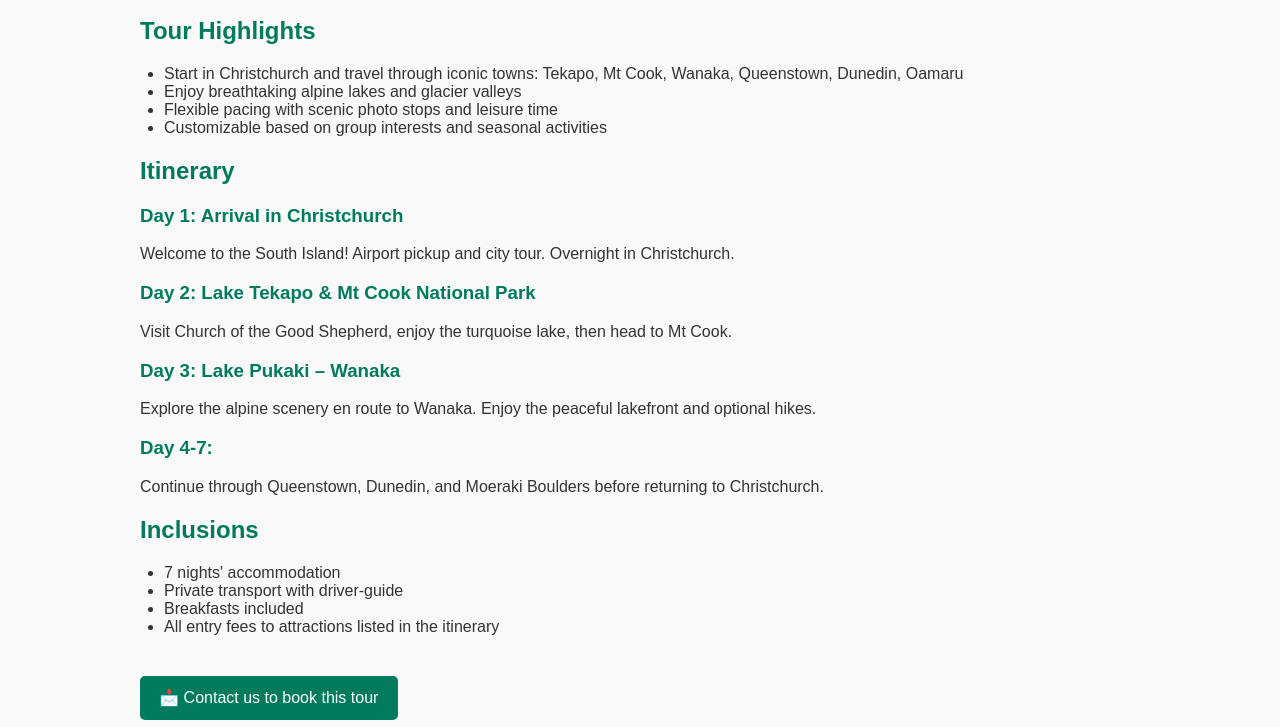
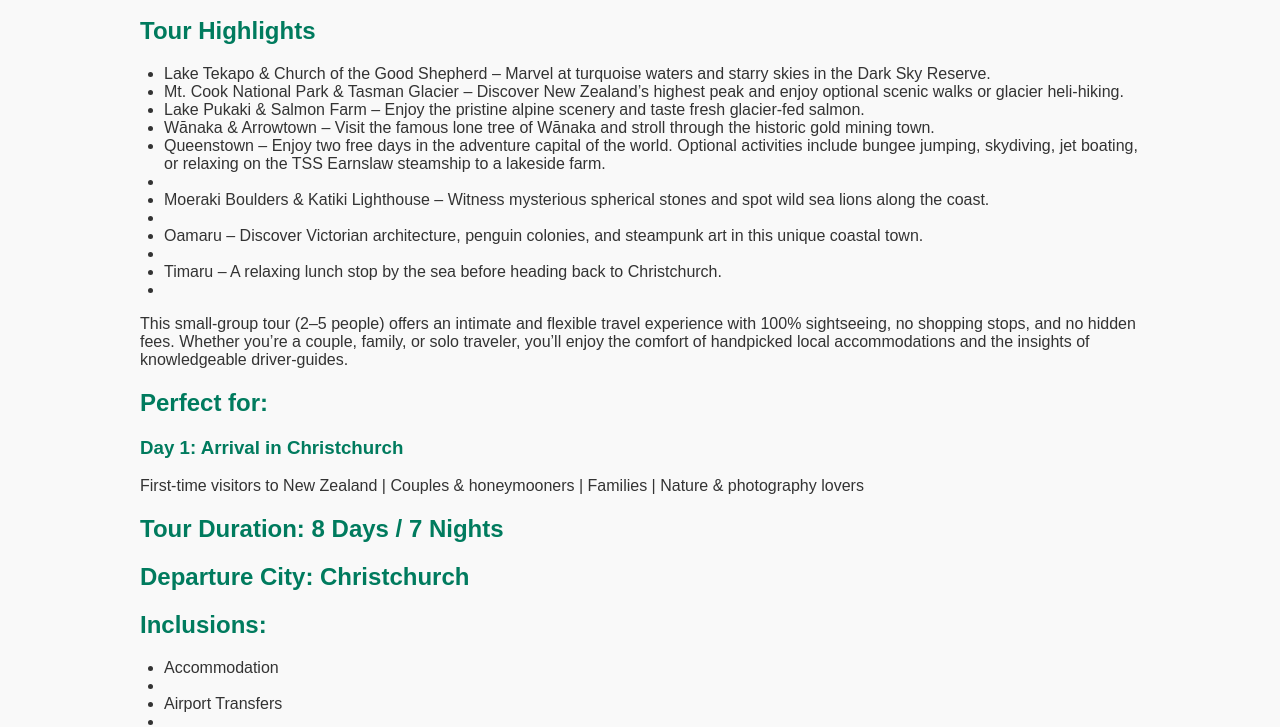
Before and after one commit to KiwiSeasonsTravelAgencyLimited/KiwiSeasonsTravelAgencyLimited.github.io, a plain HTML site: page south-island-8days.html in a window 1280 px wide. Shown: the part 252-979 px from the top of the page. Drawn offline with Linux system fonts and the light colour scheme.

Commit message:
Update south-island-8days.html content

```diff
--- a/south-island-8days.html
+++ b/south-island-8days.html
@@ -144,32 +144,32 @@
 
     <h2>Tour Highlights</h2>
     <ul>
-      <li>Start in Christchurch and travel through iconic towns: Tekapo, Mt Cook, Wanaka, Queenstown, Dunedin, Oamaru</li>
-      <li>Enjoy breathtaking alpine lakes and glacier valleys</li>
-      <li>Flexible pacing with scenic photo stops and leisure time</li>
-      <li>Customizable based on group interests and seasonal activities</li>
+      <li>Lake Tekapo & Church of the Good Shepherd – Marvel at turquoise waters and starry skies in the Dark Sky Reserve.</li>
+      <li>Mt. Cook National Park & Tasman Glacier – Discover New Zealand’s highest peak and enjoy optional scenic walks or glacier heli-hiking.</li>
+      <li>Lake Pukaki & Salmon Farm – Enjoy the pristine alpine scenery and taste fresh glacier-fed salmon.</li>
+      <li>Wānaka & Arrowtown – Visit the famous lone tree of Wānaka and stroll through the historic gold mining town.</li>
+      <li>Queenstown – Enjoy two free days in the adventure capital of the world. Optional activities include bungee jumping, skydiving, jet boating, or relaxing on the TSS Earnslaw steamship to a lakeside farm.<li>
+      <li>Moeraki Boulders & Katiki Lighthouse – Witness mysterious spherical stones and spot wild sea lions along the coast.<li>
+      <li>Oamaru – Discover Victorian architecture, penguin colonies, and steampunk art in this unique coastal town.<li>
+      <li>Timaru – A relaxing lunch stop by the sea before heading back to Christchurch.<li>
     </ul>
+    <p>This small-group tour (2–5 people) offers an intimate and flexible travel experience with 100% sightseeing, no shopping stops, and no hidden fees. Whether you’re a couple, family, or solo traveler, you’ll enjoy the comfort of handpicked local accommodations and the insights of knowledgeable driver-guides.</p>
 
-    <h2>Itinerary</h2>
+    <h2>Perfect for:</h2>
     <h3>Day 1: Arrival in Christchurch</h3>
-    <p>Welcome to the South Island! Airport pickup and city tour. Overnight in Christchurch.</p>
+    <p>First-time visitors to New Zealand | Couples & honeymooners | Families | Nature & photography lovers</p>
 
-    <h3>Day 2: Lake Tekapo & Mt Cook National Park</h3>
-    <p>Visit Church of the Good Shepherd, enjoy the turquoise lake, then head to Mt Cook.</p>
-
-    <h3>Day 3: Lake Pukaki – Wanaka</h3>
-    <p>Explore the alpine scenery en route to Wanaka. Enjoy the peaceful lakefront and optional hikes.</p>
-
-    <h3>Day 4-7:</h3>
-    <p>Continue through Queenstown, Dunedin, and Moeraki Boulders before returning to Christchurch.</p>
-
-    <h2>Inclusions</h2>
+    <h2>Tour Duration: 8 Days / 7 Nights</h2>
+    <h2>Departure City: Christchurch</h2>
+    <h2>Inclusions:</h2>
     <ul>
-      <li>7 nights' accommodation</li>
-      <li>Private transport with driver-guide</li>
-      <li>Breakfasts included</li>
-      <li>All entry fees to attractions listed in the itinerary</li>
+      <li>Accommodation<li>
+      <li>Airport Transfers<li>
+      <li>Daily Transportation<li>
+      <li>Tickets For Some Scenic Spots<li>
+      <li>Sightseeing Support From Knowledgeable Driver-guides<li>
     </ul>
+    <h2>Exclusions: Activities chosen during designated free time are not included</h2>
 
     <a class="button" href="mailto:info@kiwiseasons.co.nz?subject=8-day%20South%20Island%20Tour%20Booking">
       📩 Contact us to book this tour
```
